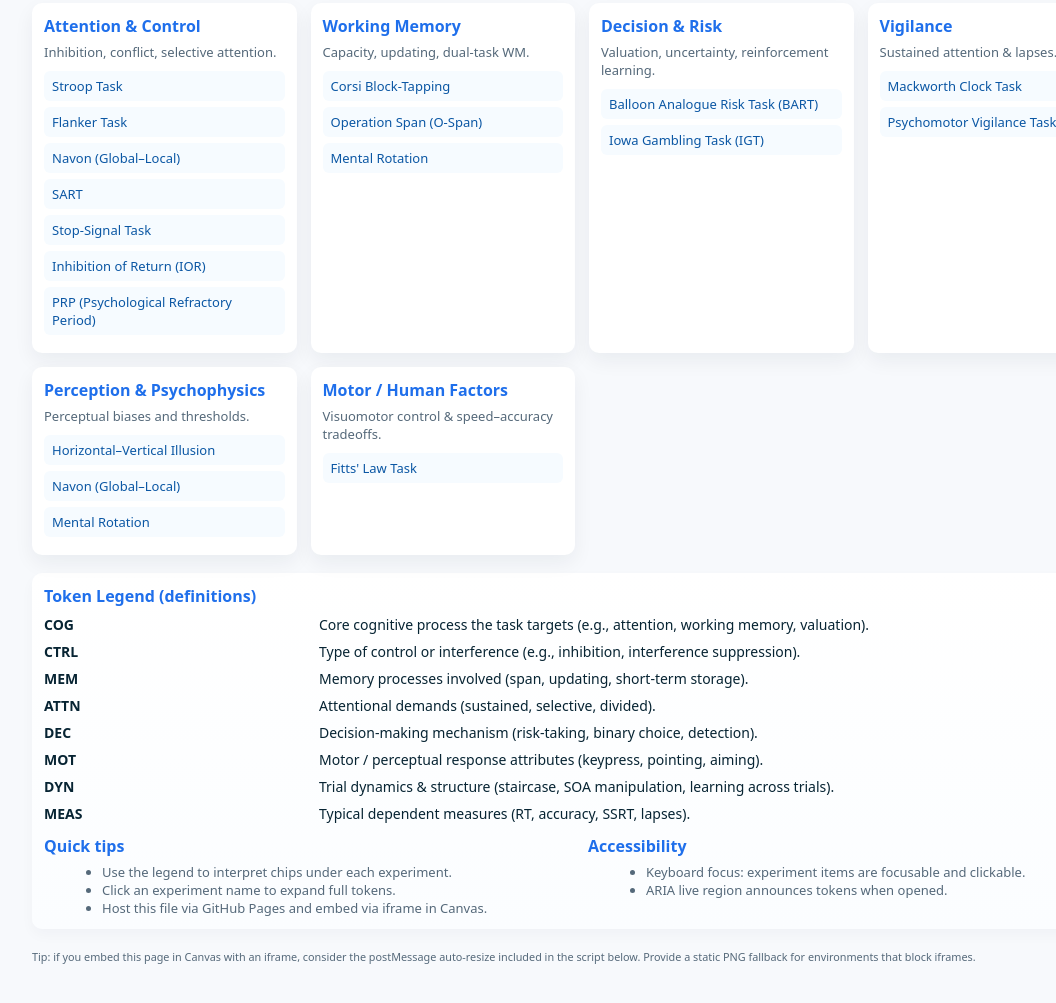
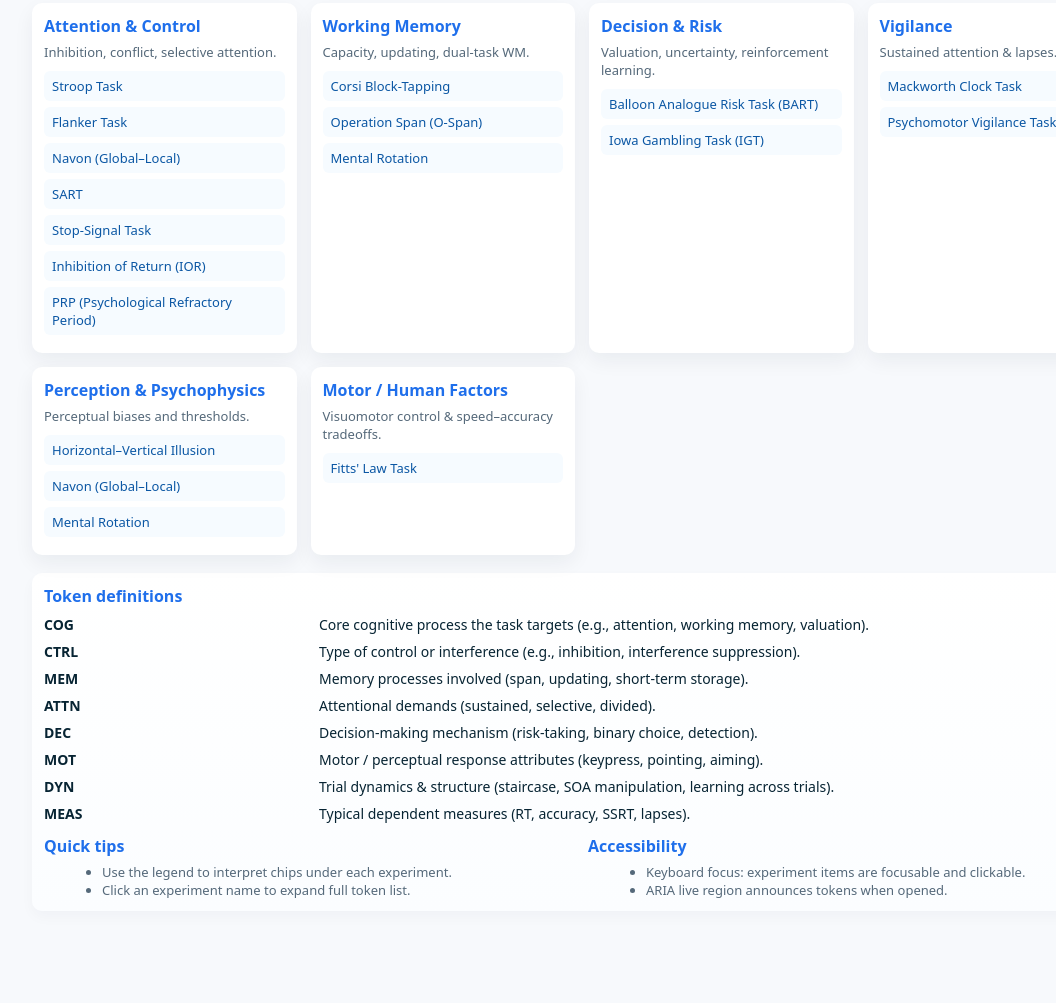
Before and after one commit to fadrews/4955_experiments, a plain HTML site: page index.html in a window 1280 px wide. Shown: the part 123-1126 px from the top of the page, without its empty margins (58-1114 px from the left). After the commit the page ends 1072 px from the top, so only its background shows below. Drawn offline with Linux system fonts and the light colour scheme.

Commit message:
Add files via upload

```diff
--- a/index.html
+++ b/index.html
@@ -3,7 +3,7 @@
 <head>
 <meta charset="utf-8" />
 <meta name="viewport" content="width=device-width,initial-scale=1" />
-<title>Cognitive Tasks — Tokens & Definitions</title>
+<title>Cognitive Processes, experiments and their tokens</title>
 <style>
   :root{
     --bg:#f7f9fc; --card:#ffffff; --accent:#1f6feb; --muted:#55697a;
@@ -118,7 +118,7 @@
 
   <!-- Legend -->
   <aside class="legend" aria-labelledby="legendTitle">
-    <h3 id="legendTitle">Token Legend (definitions)</h3>
+    <h3 id="legendTitle">Token definitions</h3>
     <div class="legend-table">
       <div><strong>COG</strong></div><div>Core cognitive process the task targets (e.g., attention, working memory, valuation).</div>
       <div><strong>CTRL</strong></div><div>Type of control or interference (e.g., inhibition, interference suppression).</div>
@@ -135,8 +135,8 @@
         <h4 style="margin:0 0 6px;color:var(--accent)">Quick tips</h4>
         <ul style="margin:0 0 0 18px;color:var(--muted);font-size:13px">
           <li>Use the legend to interpret chips under each experiment.</li>
-          <li>Click an experiment name to expand full tokens.</li>
-          <li>Host this file via GitHub Pages and embed via iframe in Canvas.</li>
+          <li>Click an experiment name to expand full token list.</li>
+          </li>
         </ul>
       </div>
       <div>
@@ -152,7 +152,7 @@
 </div>
 
 <footer>
-  <small>Tip: if you embed this page in Canvas with an iframe, consider the postMessage auto-resize included in the script below. Provide a static PNG fallback for environments that block iframes.</small>
+  <small></small>
 </footer>
 
 <script>
```
